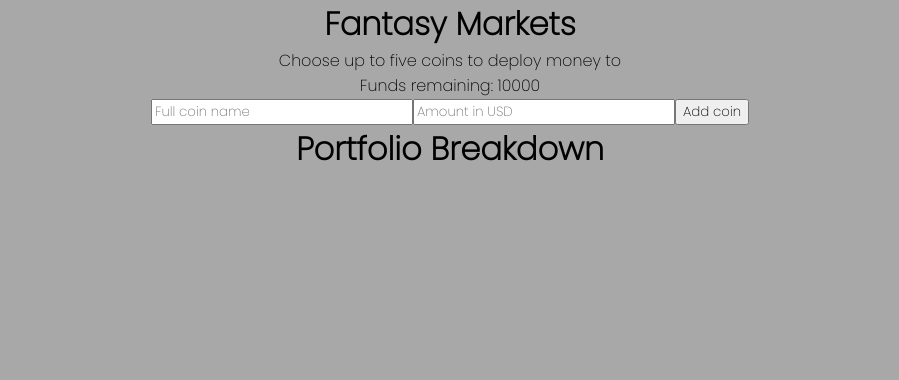
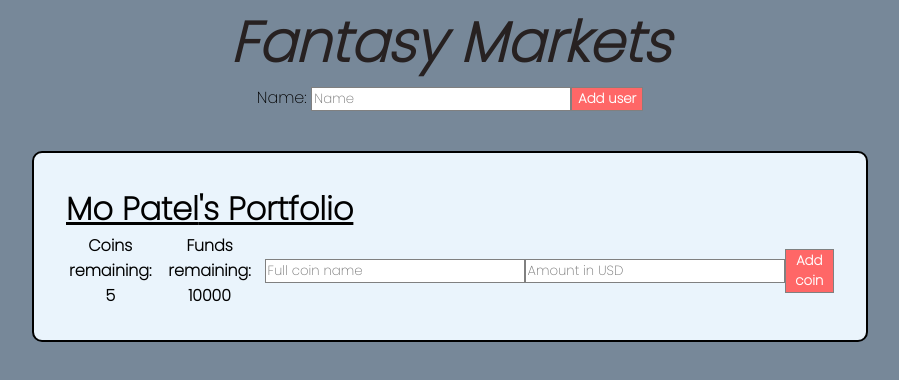
Before and after one commit to MoPatel30/Fantasy-Markets, a React (Create React App) app: page / in a window 1280 px wide. Shown: the top 380 px of the page, without its empty margins (190-1089 px from the left). Built offline with nearby package versions, Linux system fonts and the light colour scheme.

Commit message:
create 10 user profiles, make 5 investments, track portfolio

```diff
--- a/public/index.html
+++ b/public/index.html
@@ -6,9 +6,9 @@
     <link rel="preconnect" href="https://fonts.gstatic.com">
     <link href="https://fonts.googleapis.com/css2?family=Poppins:wght@200&display=swap" rel="stylesheet">
 
-    <link rel="icon" href= "https://img.icons8.com/color/48/000000/tree-structure.png" />
-    <link rel="apple-touch-icon" href="https://img.icons8.com/color/48/000000/tree-structure.png" />
-    <link rel="shortcut-icon" href= "https://img.icons8.com/color/48/000000/tree-structure.png" />
+    <link rel="icon" href= "https://img.icons8.com/dusk/256/000000/stocks.png" />
+    <link rel="apple-touch-icon" href= "https://img.icons8.com/dusk/256/000000/stocks.png" />
+    <link rel="shortcut-icon" href= "https://img.icons8.com/dusk/256/000000/stocks.png" />
 
     <meta name="viewport" content="width=device-width, initial-scale=1" />
     <meta name="theme-color" content="#000000" />
--- a/src/App.css
+++ b/src/App.css
@@ -1,3 +1,8 @@
 .App {
   text-align: center;
 }
+
+.name{
+  font-size: 3.5rem;
+  color: rgb(39, 33, 33);
+}
--- a/src/App.js
+++ b/src/App.js
@@ -1,15 +1,20 @@
 import React from 'react'
 import "./App.css"
 import Stocks from "./Stocks/Stocks"
-import Crypto, {CreatePortfolio} from "./Crypto/Crypto"
+import Portfolio from "./Portfolio/Portfolio"
+import Investor from "./Investors/Investor"
 
 
 function App() {
   return (
     <div className = "App">
-      <h1>Fantasy Markets</h1>
+      <header>
+        <h1>
+          <em className = "name">Fantasy Markets</em>
+        </h1>
+      </header>
 
-      <CreatePortfolio />
+      <Investor />
 
     </div>
   )
--- a/src/Crypto/Crypto.css
+++ b/src/Crypto/Crypto.css
@@ -0,0 +1,14 @@
+.coin-info{
+    display: flex;
+    justify-content: space-between;
+    align-items: center;
+    flex-direction: row;
+
+    margin-top: 10px;
+    font-weight: 600;
+    color: black;
+    background-color: rgb(203, 206, 255);
+    border: 1px solid grey;
+    border-radius: 5px;
+
+}
--- a/src/Crypto/Crypto.js
+++ b/src/Crypto/Crypto.js
@@ -42,15 +42,13 @@ function Crypto({portfolio}) {
 
     return (
         <div>
-            <h1>Portfolio Breakdown</h1>
 
             {Object.keys(portfolio).map(currency => (
                 <div>
-                    <div>
+                    <div className = "coin-info">
                         <p>Name: {currency}</p>
-                        <p>Amount deployed: {portfolio[currency]}</p>
+                        <p>Amount Invested: {portfolio[currency]} USD</p>
                         <p>Current position: {getCoinInfo(currency, portfolio[currency])} {currency}</p>
-
                     </div>
 
                 </div>
@@ -63,51 +61,3 @@ function Crypto({portfolio}) {
 
 
 export default Crypto
-
-
-
-
-export function CreatePortfolio() {
-    const [amount, setAmount] = useState(10000)
-    const [assets, setAssets] = useState({})
-    const [coinName, setCoinName] = useState("")
-    const [coinAmount, setCoinAmount] = useState(0)
-
-
-    function addCoin(){
-        if(Object.keys(assets).length > 4){
-            alert("you are only allowed a maximum of 5 coins. Please rebalance your portfolio if you wish to use your remaining cash.")
-        }
-        if(amount - coinAmount < 0){
-            alert("Not enough funds remaining")
-        }
-        else{
-
-            let name = coinName
-
-            setAssets({...assets, [name]: coinAmount})
-
-            setAmount(amount - coinAmount)
-            console.log(amount)
-            setCoinName("")
-            setCoinAmount(0)
-            console.log(assets)
-        }
-    }
-
-
-    return (
-        <div>
-            <p>Choose up to five coins to deploy money to</p>
-            <p>Funds remaining: {amount}</p>
-
-            <input type = "text" placeholder = "Full coin name" onChange = {(e) => setCoinName(e.target.value)}></input>
-            <input type = "number" placeholder = "Amount in USD" onChange = {(e) => setCoinAmount(e.target.value)}></input>
-
-            <button type = "submit" onClick = {addCoin}> Add coin </button>
-
-            <Crypto portfolio = {assets} />
-
-        </div>
-    )
-}
--- /dev/null
+++ b/src/Investors/Investor.js
@@ -0,0 +1,34 @@
+import React, {useEffect, useState} from 'react'
+import "./Investor.css"
+import Portfolio from "../Portfolio/Portfolio"
+
+
+
+function Investor() {
+    const [name, setName] = useState("")
+    const [investors, setInvestors] = useState(["Mo Patel"])
+
+
+    function addInvestor(){
+        investors.length < 10 ? setInvestors([...investors, name]) : alert("Max players reached")
+    }
+
+
+    return (
+        <div>
+            <label>Name: </label>
+            <input type = "text" placeholder = "Name" onChange = {(e) => setName(e.target.value)}></input>
+            <button type = "submit" onClick = {addInvestor}>Add user</button>
+
+            {investors.map(investor => (
+                <div>
+                    <Portfolio name = {investor} />
+                </div>
+            ))
+            }
+        </div>
+    )
+}
+
+
+export default Investor
--- /dev/null
+++ b/src/Portfolio/Portfolio.css
@@ -0,0 +1,40 @@
+.portfolio {
+    background-color: #eaf4fc;
+    border: 2px solid black;
+    margin-top: 40px;
+    margin-bottom: 40px;
+    width: 60vw;
+    padding: 2rem;
+    border-radius: 10px;
+}
+
+.title{
+    display: flex;
+    justify-content: center;
+    align-items: flex-start;
+    flex-direction: column;
+}
+
+.add-coin{
+    font-weight: 600;
+    display: flex;
+    justify-content: center;
+    align-items: flex-start;
+    flex-direction: row;
+
+}
+
+button {
+    border: 1px solid grey;
+    background-color: rgb(255, 103, 103);
+    color: white;
+    font-weight: 900;
+}
+
+button:hover{
+    background-color: rgb(255, 50, 50);
+}
+
+input {
+    border: 1px solid grey;
+}
--- /dev/null
+++ b/src/Portfolio/Portfolio.js
@@ -0,0 +1,54 @@
+import React, {useState} from 'react'
+import Crypto from "../Crypto/Crypto"
+import "./Portfolio.css"
+
+
+
+function Portfolio({name}) {
+    const [amount, setAmount] = useState(10000)
+    const [assets, setAssets] = useState({})
+    const [coinName, setCoinName] = useState("")
+    const [coinAmount, setCoinAmount] = useState(0)
+    const [numberOfCoins, setNumberOfCoins] = useState(5)
+
+    function addCoin(){
+        if(amount - coinAmount < 0){
+            alert("Not enough funds remaining")
+        }
+        if(numberOfCoins <= 0){
+            alert("You are only allowed a maximum of 5 coins. Please rebalance your portfolio if you wish to use your remaining cash.")
+        }
+        else{
+            let name = coinName
+
+            setAssets({...assets, [name]: coinAmount})
+
+            setAmount(amount - coinAmount)
+            setNumberOfCoins(numberOfCoins - 1)
+
+            setCoinName("")
+            setCoinAmount(0)
+        }
+    }
+
+
+    return (
+        <div className = "portfolio">
+            <h1><u className = "title">{name}'s Portfolio</u></h1>
+
+            <div className = "add-coin">
+                <p>Coins remaining: {numberOfCoins} </p>
+                <p>Funds remaining: {amount}</p>
+
+                <input type = "text" placeholder = "Full coin name" onChange = {(e) => setCoinName(e.target.value)}></input>
+                <input type = "number" placeholder = "Amount in USD" onChange = {(e) => setCoinAmount(e.target.value)}></input>
+                <button type = "submit" onClick = {addCoin}> Add coin </button>
+            </div>
+
+            <Crypto portfolio = {assets} />
+        </div>
+    )
+}
+
+
+export default Portfolio
--- a/src/index.css
+++ b/src/index.css
@@ -4,7 +4,7 @@
 }
 
 body {
-  background-color: #a8a8a8;
+  background-color: lightslategray;
   margin: 0;
   font-family: -apple-system, BlinkMacSystemFont, 'Segoe UI', 'Roboto', 'Oxygen',
     'Ubuntu', 'Cantarell', 'Fira Sans', 'Droid Sans', 'Helvetica Neue',
```
Also changed, not shown: src/Investors/Investor.css (added), 1 other file (tests, documents, lock files or other folders).
